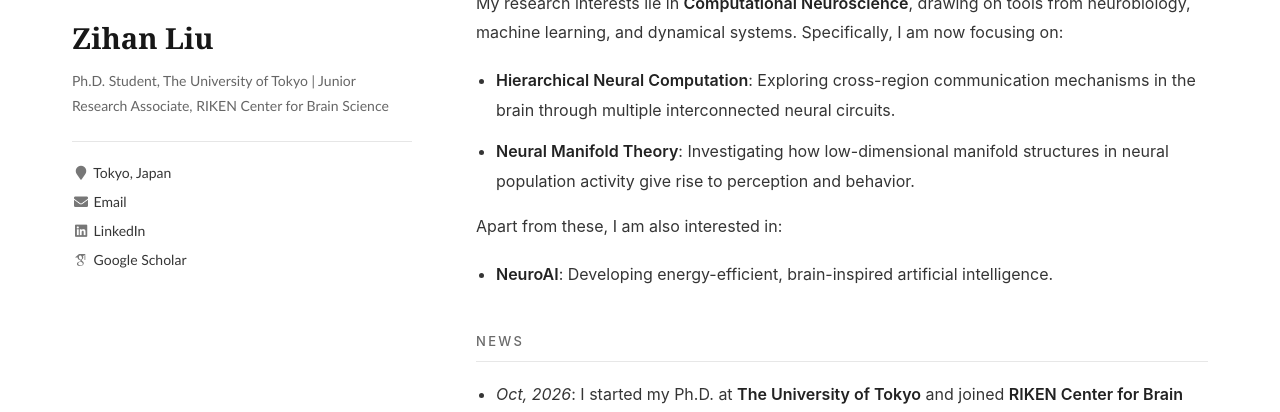
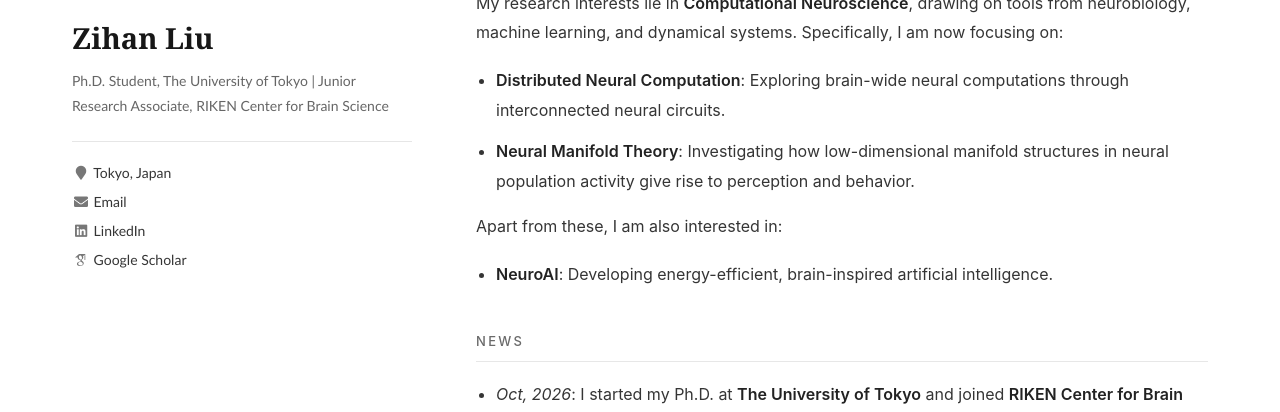
Before and after one commit to zihanliu987/zihanliu987.github.io, a Jekyll site: the page built from _pages/about.md, in a window 1280 px wide and 900 px high, cut to the strip 488-900 px from the top of the window. Built offline with Jekyll 4.4.1, drawn with Linux system fonts in a browser that asks for light colours; some web fonts are replaced.

Commit message:
Update research focus to distributed neural computation

```diff
--- a/_pages/about.md
+++ b/_pages/about.md
@@ -22,7 +22,7 @@ Before starting my Ph.D., I studied Computer Science and Engineering at The Chin
 
 My research interests lie in **Computational Neuroscience**, drawing on tools from neurobiology, machine learning, and dynamical systems. Specifically, I am now focusing on:
 
-- **Hierarchical Neural Computation**: Exploring cross-region communication mechanisms in the brain through multiple interconnected neural circuits.
+- **Distributed Neural Computation**: Exploring brain-wide neural computations through interconnected neural circuits.
 - **Neural Manifold Theory**: Investigating how low-dimensional manifold structures in neural population activity give rise to perception and behavior.
 
 Apart from these, I am also interested in:
```
